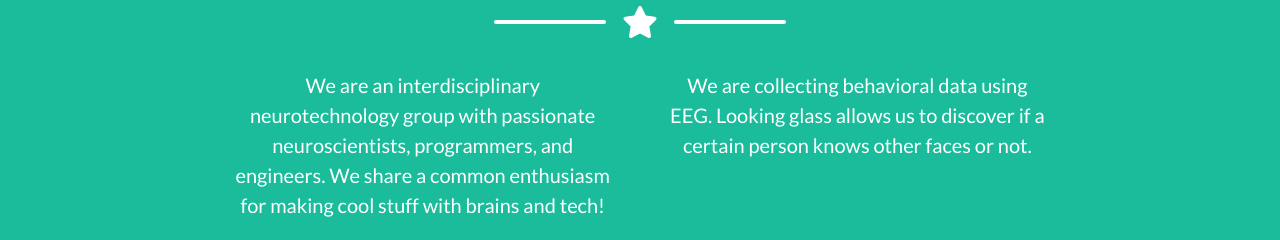
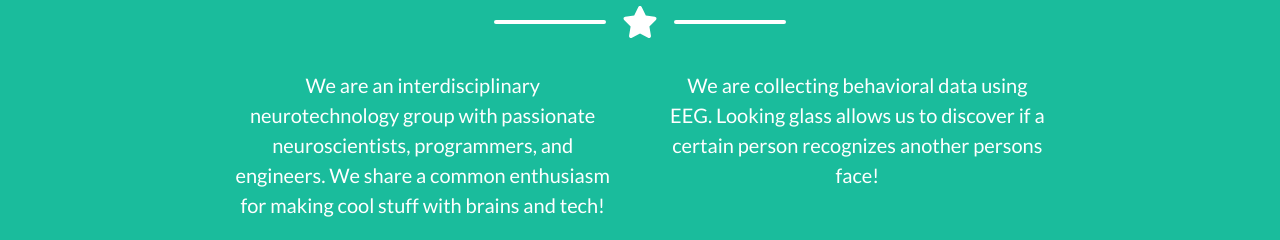
Before and after one commit to lookingglass123/lookingglass123.github.io, a plain HTML site: page index.html in a window 1280 px wide. Shown: the part 278-518 px from the top of the page. Drawn offline with nearby package versions, Linux system fonts and the light colour scheme.

Commit message:
updated about

```diff
--- a/index.html
+++ b/index.html
@@ -68,7 +68,7 @@
             </div>
             <div class="row justify-content-center">
                     <div class="col-lg-4 col-md-6"><p class="lead text-center px-3">We are an interdisciplinary neurotechnology group with passionate neuroscientists, programmers, and engineers. We share a common enthusiasm for making cool stuff with brains and tech!</p></div>
-                    <div class="col-lg-4 col-md-6"><p class="lead text-center px-3"> We are collecting behavioral data using EEG. Looking glass allows us to discover if a certain person knows other faces or not.</p></div>
+                    <div class="col-lg-4 col-md-6"><p class="lead text-center px-3"> We are collecting behavioral data using EEG. Looking glass allows us to discover if a certain person recognizes another persons face!</p></div>
             </div>
             <div class="text-center mt-4">
                 <a class="btn btn-xl btn-outline-light" href="https://forms.gle/EWYBECEui3rsWND49">
```
